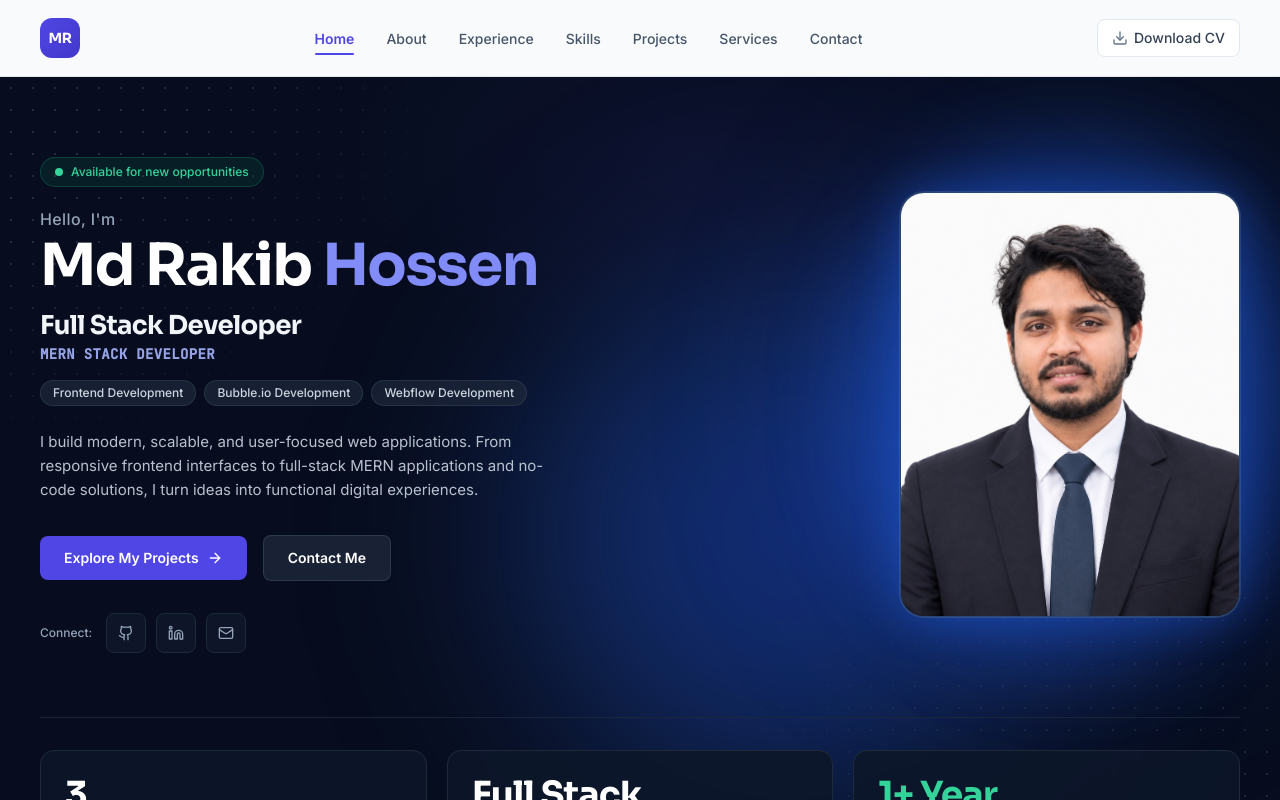
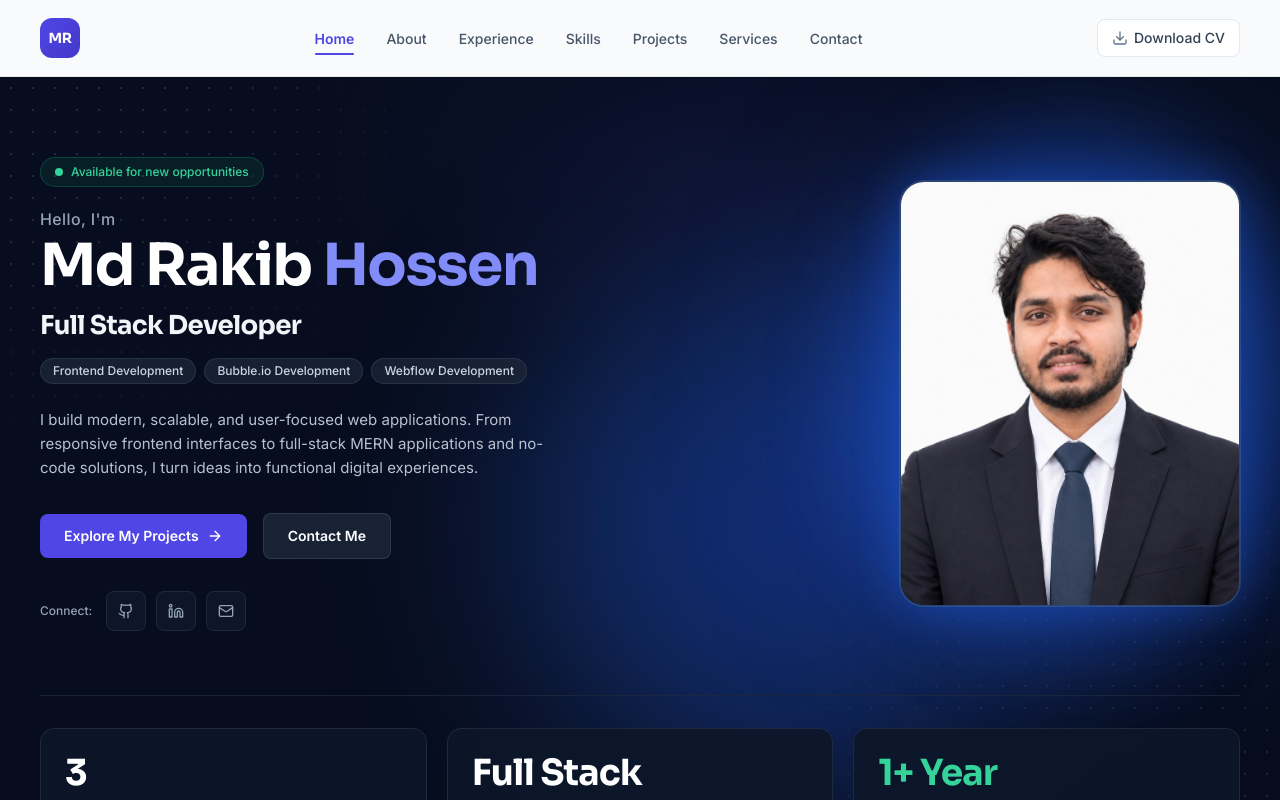
Before and after one commit to MdRakibHossen917/personal_portfolio, a Next.js app: page / in a window 1280 px wide. Shown: the top 800 px of the page. Built offline with nearby package versions, Linux system fonts and the light colour scheme.

Commit message:
Remove MERN Stack Developer title from Hero section

```diff
--- a/src/components/sections/Hero.tsx
+++ b/src/components/sections/Hero.tsx
@@ -87,9 +87,6 @@ export default function Hero() {
               <div className="mb-4">
                 <p className="font-heading text-xl sm:text-2xl lg:text-[26px] font-bold text-slate-100 tracking-tight">
                   Full Stack Developer
-                </p>
-                <p className="text-xs sm:text-sm font-semibold tracking-wide text-indigo-300/90 uppercase font-mono mt-0.5">
-                  MERN Stack Developer
                 </p>
               </div>
 
```
